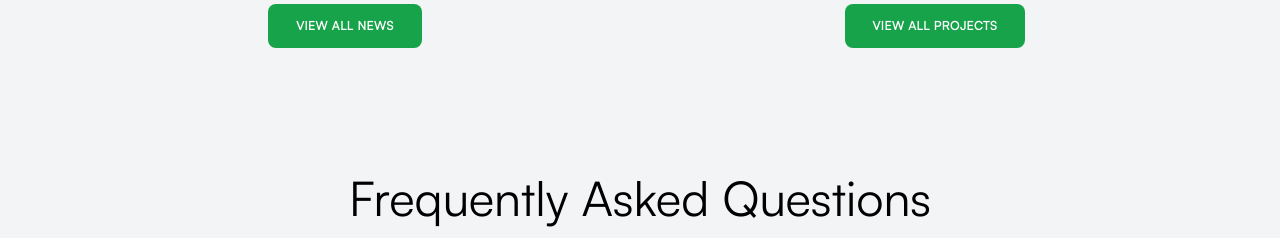
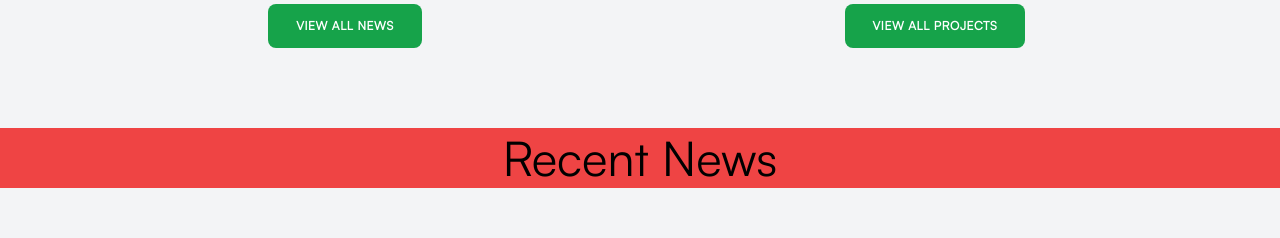
Before and after one commit to SPA-ICT-TEAM/new-ministry-landing, a React (Vite) app: page / in a window 1280 px wide. Shown: the part 1820-2058 px from the top of the page. Built offline with nearby package versions, Linux system fonts and the light colour scheme; no server answers.

Commit message:
added the news section

```diff
--- a/src/components/Benefits.jsx
+++ b/src/components/Benefits.jsx
@@ -131,7 +131,7 @@
           }}
           pagination={{ clickable: true }}
           scrollbar={{ draggable: true }}
-          onSwiper={(swiper) => console.log(swiper)}
+          // onSwiper={(swiper) => console.log(swiper)}
           // onSlideChange={() => console.log('slide change')}
           className=""
         >
--- /dev/null
+++ b/src/components/LatestNews.jsx
@@ -0,0 +1,36 @@
+import Heading from "./Heading"
+
+const LatestNewsDummy = [
+    {
+        id: 1,
+        title: "title",
+        description: "description"
+    },
+    {
+        id: 2,
+        title: "title",
+        description: "description"
+    }
+]
+
+const LatestNews = () => {
+  return (
+    <div className="container relative z-2 text-black bg-red-500">
+       <Heading
+          className="md:max-w-md lg:max-w-2xl"
+          title="Recent News"
+        />
+
+        <section>
+        {LatestNewsDummy.map((news, index) =>{
+            <section key={index} className="">
+                <p>{news.title}</p>
+                <p>{news.description}</p>
+            </section>
+        })}
+        </section>
+    </div>
+  )
+}
+
+export default LatestNews
--- a/src/index.css
+++ b/src/index.css
@@ -136,5 +136,5 @@
 
 .swiper {
   height: 450px;
-  overflow-x: hidden;
+  overflow: hidden;
 }
--- a/src/pages/HomePage/HomePage.jsx
+++ b/src/pages/HomePage/HomePage.jsx
@@ -6,6 +6,7 @@
 import Services from "../../components/Services";
 import { UserContext } from "../../UserContext";
 import SplashLoader from "../../components/SplashLoader";
+import LatestNews from "../../components/LatestNews";
 
 
 const HomePage = () => {
@@ -21,6 +22,7 @@
       <Roadmap ministry={ministry} loading={loading} />
       <Benefits ministry={ministry} loading={loading} />
       <Services ministry={ministry} loading={loading} />
+      <LatestNews ministry={ministry} loading={loading} />
       <Faq ministry={ministry} loading={loading} />
     </>
   );
```
